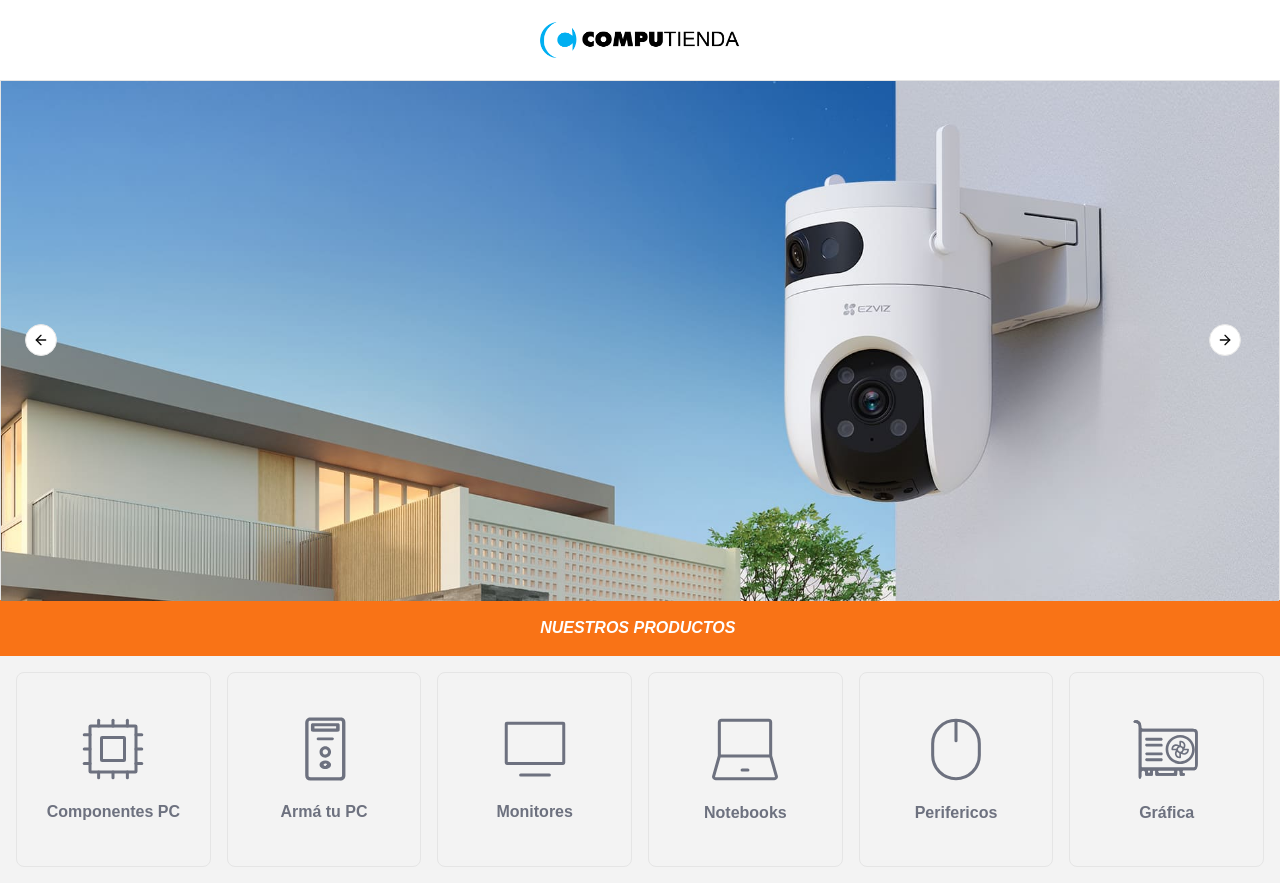
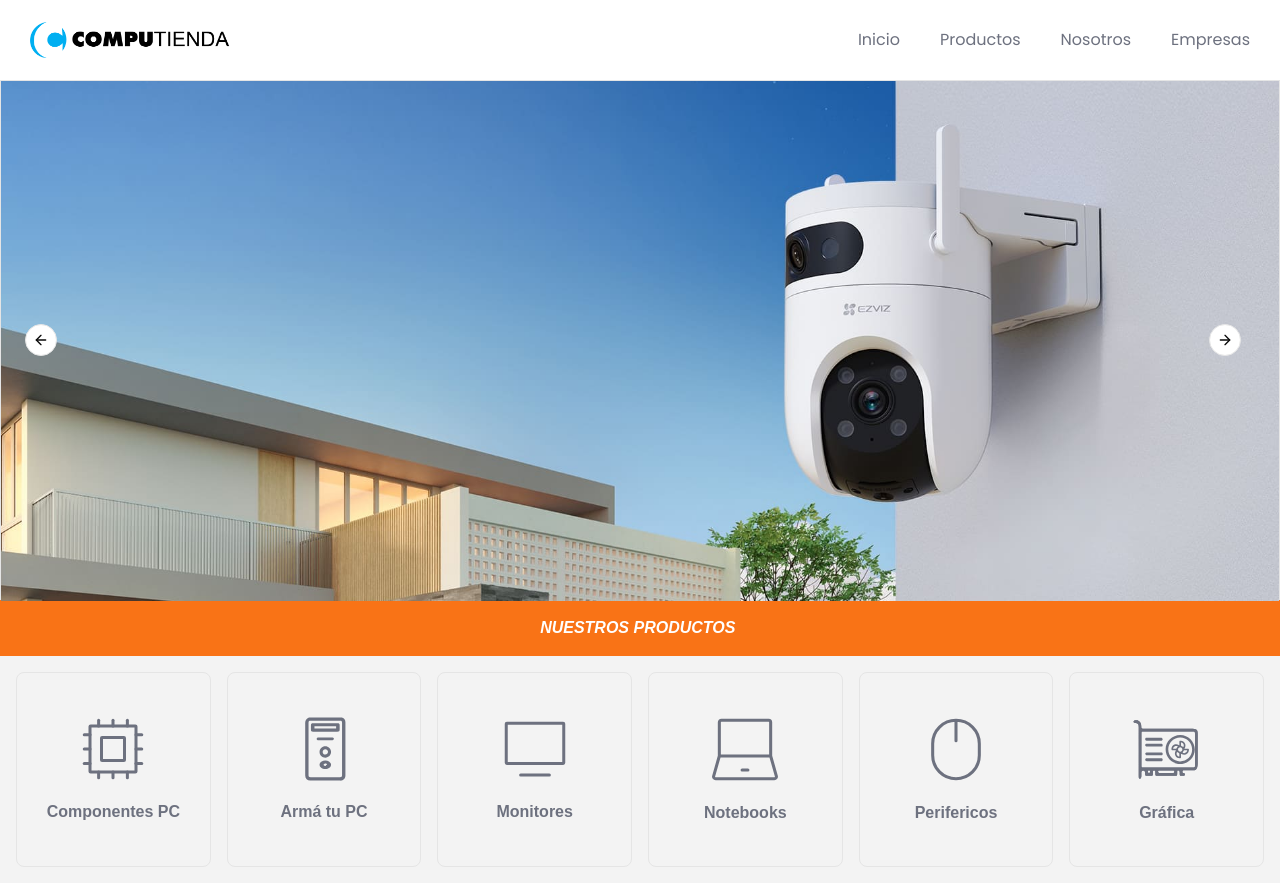
Before and after one commit to DiegoGraffi/catalogo-computienda, a Next.js app: page / in a window 1280 px wide. Built offline with nearby package versions, Linux system fonts and the light colour scheme.

Commit message:
filters list

```diff
--- a/package.json
+++ b/package.json
@@ -11,6 +11,7 @@
   "dependencies": {
     "@material-tailwind/react": "^2.1.10",
     "@neondatabase/serverless": "^0.10.1",
+    "@radix-ui/react-checkbox": "^1.1.2",
     "@radix-ui/react-label": "^2.1.0",
     "@radix-ui/react-select": "^2.1.2",
     "@radix-ui/react-slot": "^1.1.0",
--- a/src/app/productos/page.tsx
+++ b/src/app/productos/page.tsx
@@ -1,5 +1,5 @@
 "use client";
-import { Suspense, useEffect, useState } from "react";
+import { Suspense, useEffect, useMemo, useState } from "react";
 import RecommendedProducts from "../sections/ProductsSections/Products";
 import Products from "../sections/ProductsSections/Products";
 import { useRouter, useSearchParams } from "next/navigation";
@@ -66,6 +66,11 @@ export default function Home({
     router.push(`?page=${page}&productsPerPage=${value}`);
   };
 
+  const listaFiltros = useMemo(() => {
+    const subRubros = data.map((product) => product.subRubro);
+    return Array.from(new Set(subRubros));
+  }, [products]);
+
   return (
     <div className="w-screen overflow-x-hidden min-h-screen">
       <Suspense fallback={<div>Loading...</div>}>
@@ -77,6 +82,7 @@ export default function Home({
           setSearchTerm={setSearchTerm}
           productsPerPage={productsPerPage}
           setProductsPerPage={handleProductsPerPageChange}
+          listaFiltros={listaFiltros}
         />
       </Suspense>
     </div>
--- a/src/app/sections/ProductsSections/Products.tsx
+++ b/src/app/sections/ProductsSections/Products.tsx
@@ -37,6 +37,7 @@ export default function Products({
   setSearchTerm,
   productsPerPage,
   setProductsPerPage,
+  listaFiltros,
 }: {
   products: Product[];
   loading: any;
@@ -45,6 +46,7 @@ export default function Products({
   setSearchTerm: any;
   productsPerPage: number;
   setProductsPerPage: any;
+  listaFiltros: string[];
 }) {
   const filteredProducts = useMemo(() => {
     const searchWords = searchTerm.toLowerCase().split(" ").filter(Boolean);
@@ -114,7 +116,7 @@ export default function Products({
 
       <div className="w-full flex gap-5">
         <div className="rounded-md basis-1/6 p-4">
-          <FiltersSection />
+          <FiltersSection listaFiltros={listaFiltros} />
         </div>
 
         <div className="rounded-md basis-5/6 p-4 flex flex-col gap-5">
--- a/src/components/generalComponents/Navbar.tsx
+++ b/src/components/generalComponents/Navbar.tsx
@@ -1,29 +1,38 @@
 import Image from "next/image";
 import Logo from "@/assets/logo.png";
 import Link from "next/link";
+import { SearchIcon, UserIcon } from "lucide-react";
 
 export default function Navbar() {
   return (
     <div className="flex justify-center items-center w-[100vw] min-h-[10vh] px-[30px] py-[10px]">
-      <div className="max-w-[1600px] h-full w-full items-center justify-center flex">
+      <div className="max-w-[1600px] h-full w-full items-center justify-between flex">
         <Link href={"/"}>
           <Image src={Logo} alt="Logo" width={200} />
         </Link>
 
-        {/* <div className="flex flex-col gap-3">
-          <div className="flex border rounded-full px-3 py-2 focus-within:border-blue-500 focus-within:ring-1 focus-within:ring-blue-500">
-            <Image src={SearchIcon} alt="Search Icon" width={20} />
+        <div className="flex flex-col gap-3">
+          {/* <div className="flex border rounded-full px-3 py-2 focus-within:border-blue-500 focus-within:ring-1 focus-within:ring-blue-500">
             <input
               type="text"
               className="w-full ml-2 rounded-r-full border-l px-2 focus:outline-none"
             />
-          </div>
-          <ul className="flex justify-between">
-            <li>Computadoras</li>
-            <li>Productos</li>
-            <li>Nosotros</li>
+          </div> */}
+          <ul className="flex justify-between gap-10 ">
+            <li className="font-poppins text-grisOrg hover:text-azulOrg hover:underline transition-all ease-in-out duration-200 cursor-pointer">
+              Inicio
+            </li>
+            <li className="font-poppins text-grisOrg hover:text-azulOrg hover:underline transition-all ease-in-out duration-200 cursor-pointer">
+              Productos
+            </li>
+            <li className="font-poppins text-grisOrg hover:text-azulOrg hover:underline transition-all ease-in-out duration-200 cursor-pointer">
+              Nosotros
+            </li>
+            <li className="font-poppins text-grisOrg hover:text-azulOrg hover:underline transition-all ease-in-out duration-200 cursor-pointer">
+              Empresas
+            </li>
           </ul>
-        </div> */}
+        </div>
 
         {/* <div className="flex gap-5 justify-end">
           <Image src={CartIcon} alt="Cart icon" width={20} height={20} />
--- a/src/components/homeComponents/FiltersSection.tsx
+++ b/src/components/homeComponents/FiltersSection.tsx
@@ -1,15 +1,19 @@
-import { filters } from "@/utils/constants";
+import { Checkbox } from "@/components/ui/checkbox";
 
-export default function FiltersSection() {
+interface listaFiltrosProps {
+  listaFiltros: string[];
+}
+
+export default function FiltersSection({ listaFiltros }: listaFiltrosProps) {
   return (
     <div className="w-full flex flex-col">
       <p className="font-poppins text-azulOscuro font-[700] text-[28px]/[34px] mb-4">
         Filtros
       </p>
-      {filters.map((filter, i) => {
+      {listaFiltros.map((filter, i) => {
         return (
-          <div key={i} className="flex gap-2 items-center mb-2">
-            <div className="w-4 h-4 border rounded-full"></div>
+          <div key={i} className="group flex gap-2 items-center mb-2">
+            <Checkbox className="rounded-full border-gris" />
             <p className="font-poppins font-[400] text-[16px]/[20px] text-grisOrg hover:text-azulOrg hover:underline transition-all ease-in-out duration-200">
               {filter}
             </p>
--- /dev/null
+++ b/src/components/ui/checkbox.tsx
@@ -0,0 +1,30 @@
+"use client"
+
+import * as React from "react"
+import * as CheckboxPrimitive from "@radix-ui/react-checkbox"
+import { Check } from "lucide-react"
+
+import { cn } from "@/lib/utils"
+
+const Checkbox = React.forwardRef<
+  React.ElementRef<typeof CheckboxPrimitive.Root>,
+  React.ComponentPropsWithoutRef<typeof CheckboxPrimitive.Root>
+>(({ className, ...props }, ref) => (
+  <CheckboxPrimitive.Root
+    ref={ref}
+    className={cn(
+      "peer h-4 w-4 shrink-0 rounded-sm border border-primary ring-offset-background focus-visible:outline-none focus-visible:ring-2 focus-visible:ring-ring focus-visible:ring-offset-2 disabled:cursor-not-allowed disabled:opacity-50 data-[state=checked]:bg-primary data-[state=checked]:text-primary-foreground",
+      className
+    )}
+    {...props}
+  >
+    <CheckboxPrimitive.Indicator
+      className={cn("flex items-center justify-center text-current")}
+    >
+      <Check className="h-4 w-4" />
+    </CheckboxPrimitive.Indicator>
+  </CheckboxPrimitive.Root>
+))
+Checkbox.displayName = CheckboxPrimitive.Root.displayName
+
+export { Checkbox }
```
Also changed, not shown: 1 other file (tests, documents, lock files or other folders).
